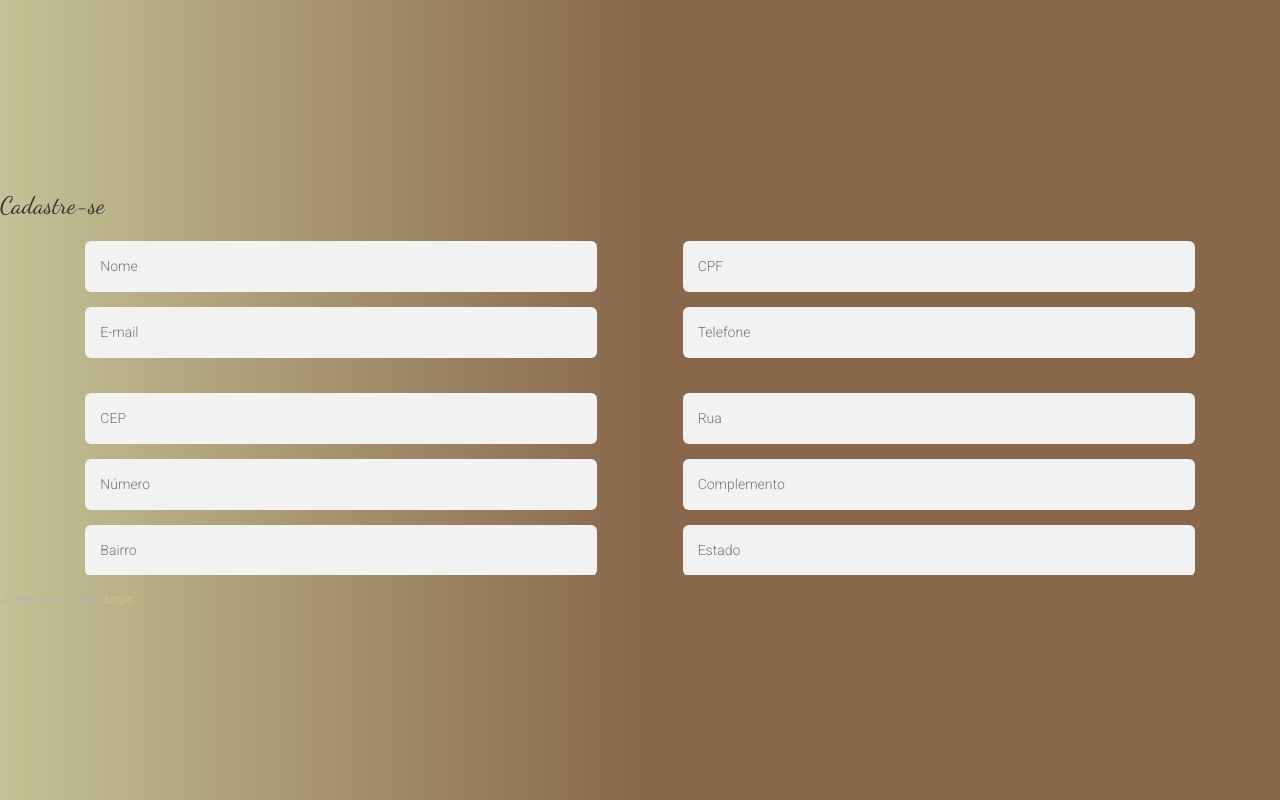
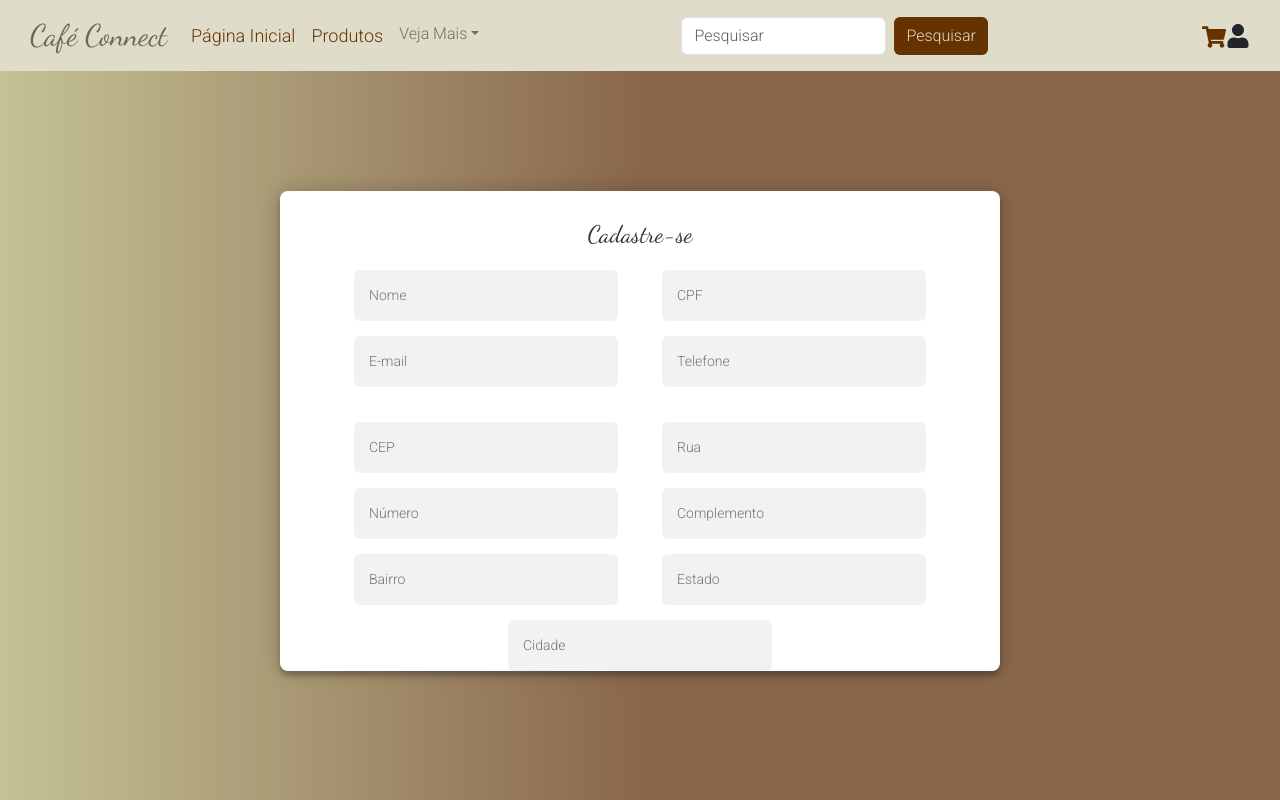
Before and after one commit to GustavoGNicolaci/frontend_CC, a React (Vite) app: page /cadastro in a window 1280 px wide. Built offline with nearby package versions, Linux system fonts and the light colour scheme.

Commit message:
Ajuste no componente de cadastro, para alterar entre as páginas

```diff
--- a/src/components/cadastro/cadastro.jsx
+++ b/src/components/cadastro/cadastro.jsx
@@ -9,6 +9,8 @@ import iconeSucesso from '../../assets/images/sucesso.svg';
 import visivel from '../../assets/images/visivel.png';
 import { registro } from '../../services/loginService';
 import RequisitoSenhaModal from '../cadastro/requisitoSenha/requisitoSenha';
+import Footer from '../footer';
+import NavbarComponent from '../navbar/navbar';
 import LoadingModal from '../shared/loadingModal/loadingModal';
 import MessageModal from '../shared/messageModal/messageModal';
 import styles from './cadastro.module.css';
@@ -147,8 +149,9 @@ const Cadastro = () => {
 
     return (
         <div className={styles.container}>
-            <h2 className={styles.welcomeMessage}>Cadastre-se</h2>
+            <NavbarComponent />
             <form className={styles.registerForm} onSubmit={handleSubmit}>
+                <h2 className={styles.welcomeMessage}>Cadastre-se</h2>
                 <div className={styles.informacoesPessoais}>
                     <input
                         type="text"
@@ -283,10 +286,11 @@ const Cadastro = () => {
                 <button type="submit" className={styles.button} disabled={isLoading}>
                     {isLoading ? 'Cadastrando...' : 'Cadastrar'}
                 </button>
+
+                <p className={styles.message}>
+                Já tem uma conta? <a href="/login" className={styles.link} onClick={toggleForm}>Login</a>
+                </p>
             </form>
-            <p className={styles.message}>
-                Já tem uma conta? <a href="/login" className={styles.link} onClick={toggleForm}>Login</a>
-            </p>
 
             {isLoading && <LoadingModal />}
 
@@ -305,6 +309,7 @@ const Cadastro = () => {
                     icon={<img src={iconeErro} alt="Erro" />}
                 />
             )}
+            <Footer />
         </div>
     );
 };
--- a/src/components/cadastro/cadastro.module.css
+++ b/src/components/cadastro/cadastro.module.css
@@ -1,7 +1,15 @@
 @import url(https://fonts.googleapis.com/css?family=Roboto:300);
 
+/* Estilos gerais */
 .container {
-  max-height: 28rem;
+  width: 100%;
+  min-height: 100vh;
+  margin-top: 13%;
+  display: flex;
+  flex-direction: column;
+  align-items: center;
+  justify-content: center;
+  padding: 110px 40px 25px;
 }
 
 .welcomeMessage {
@@ -11,9 +19,20 @@
   color: #333;
 }
 
+/* Formulário de cadastro */
 .registerForm {
-  max-height: 334px;
-  overflow: auto;
+  position: relative;
+  z-index: 1;
+  background: #ffffff;
+  width: 100%;
+  max-width: 60%;
+  max-height: 30rem;
+  margin: 20px auto;
+  padding: 30px;
+  text-align: center;
+  box-shadow: 0 0 20px 0 rgba(0, 0, 0, 0.2), 0 5px 5px 0 rgba(0, 0, 0, 0.24);
+  border-radius: 8px;
+  overflow-y: auto;
 }
 
 .informacoesPessoais, .endereco {
@@ -82,7 +101,10 @@
 }
 
 .link {
-  color: #d7c88e;
+  background: none;
+  border: none;
+  color: #663300;
+  cursor: pointer;
   text-decoration: none;
 }
 
```
